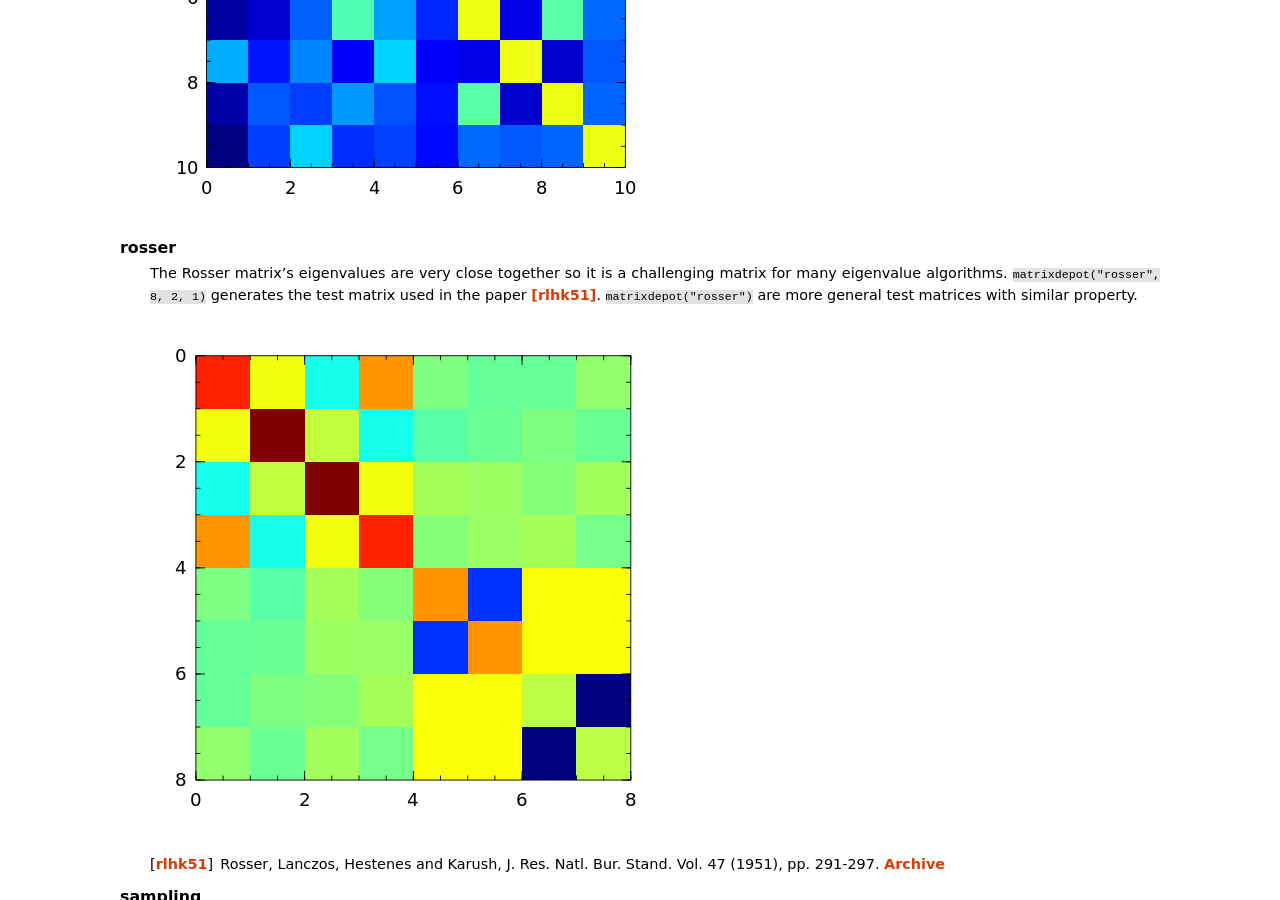
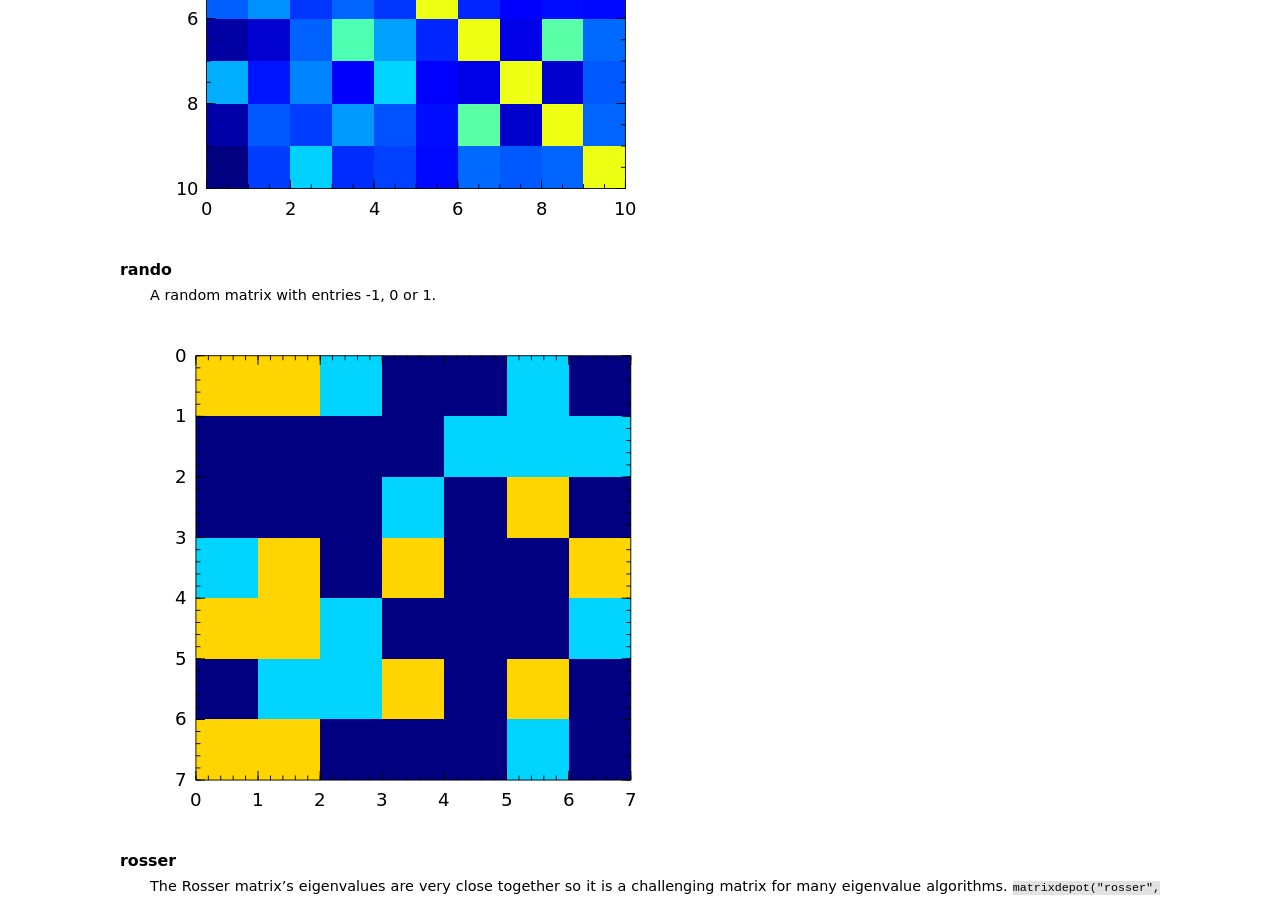
Before and after one commit to JuliaLinearAlgebra/MatrixDepot.jl, a Sphinx documentation site: the page built from doc/matrices.rst, in a window 1280 px wide and 900 px high, scrolled down 17732 px. Built offline with Sphinx 7.4.7, drawn with Linux system fonts in a browser that asks for light colours.

Commit message:
add info for rando matrix

```diff
--- a/doc/matrices.rst
+++ b/doc/matrices.rst
@@ -31,6 +31,7 @@ Matrices
 * :term:`pei`
 * :term:`poisson`
 * :term:`randcorr`
+* :term:`rando`
 * :term:`rosser`
 * :term:`sampling`
 * :term:`tridiag`
@@ -40,6 +41,12 @@ Matrices
 
 .. glossary::
    :sorted:
+
+   rando
+     A random matrix with entries -1, 0 or 1.
+
+     .. image:: images/rando.png
+
 
    wilkinson
       The Wilkinson matrix is a symmetric tridiagonal matrix with pairs
```
Also changed, not shown: doc/images/rando.png (added).
